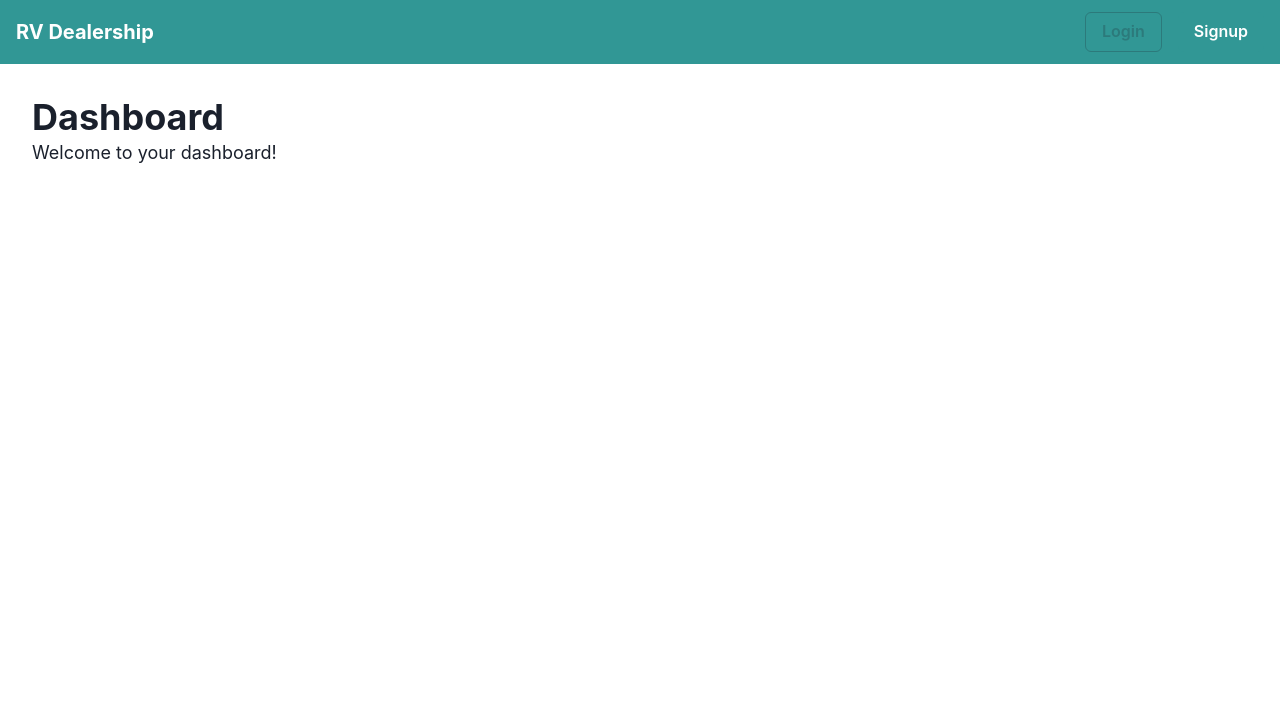
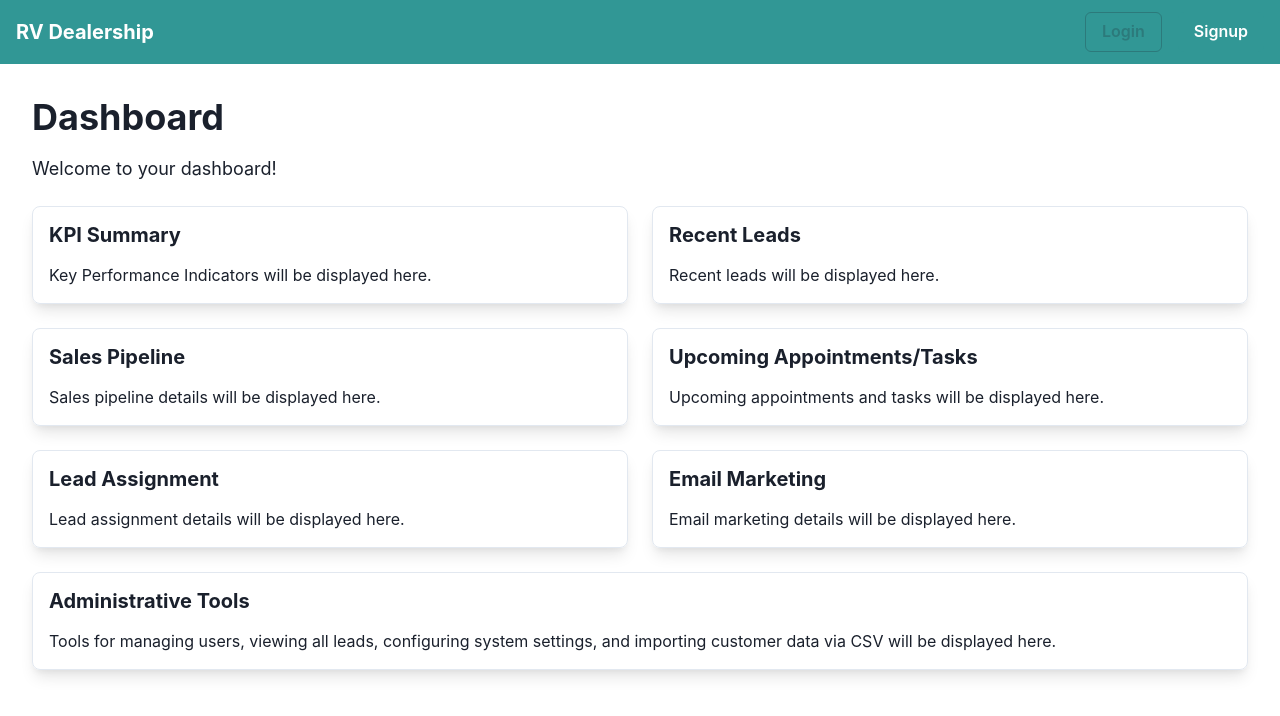
Before and after one commit to GPT-Engineer-App/rv-sales-lead-tool, a React (Vite) app: page /dashboard in a window 1280 px wide. Shown: the top 716 px of the page. Built offline with nearby package versions, Linux system fonts and the light colour scheme.

Commit message:
Added necessary modules and functionalities to the Admin Dashboard, including KPI Summary, Recent Leads, Sales Pipeline, Upcoming Appointments/Tasks, Lead Assignment, Email Marketing, and Administrative tools.

```diff
--- a/src/components/Dashboard.jsx
+++ b/src/components/Dashboard.jsx
@@ -1,11 +1,41 @@
 import React from 'react';
-import { Box, Heading, Text } from "@chakra-ui/react";
+import { Box, Heading, Text, Grid, GridItem } from "@chakra-ui/react";
+import KPISummary from './DashboardModules/KPISummary';
+import RecentLeads from './DashboardModules/RecentLeads';
+import SalesPipeline from './DashboardModules/SalesPipeline';
+import UpcomingAppointments from './DashboardModules/UpcomingAppointments';
+import LeadAssignment from './DashboardModules/LeadAssignment';
+import EmailMarketing from './DashboardModules/EmailMarketing';
+import AdminTools from './DashboardModules/AdminTools';
 
 const Dashboard = () => {
   return (
     <Box p={8}>
-      <Heading as="h1" size="xl">Dashboard</Heading>
-      <Text fontSize="lg">Welcome to your dashboard!</Text>
+      <Heading as="h1" size="xl" mb={4}>Dashboard</Heading>
+      <Text fontSize="lg" mb={6}>Welcome to your dashboard!</Text>
+      <Grid templateColumns="repeat(2, 1fr)" gap={6}>
+        <GridItem>
+          <KPISummary />
+        </GridItem>
+        <GridItem>
+          <RecentLeads />
+        </GridItem>
+        <GridItem>
+          <SalesPipeline />
+        </GridItem>
+        <GridItem>
+          <UpcomingAppointments />
+        </GridItem>
+        <GridItem>
+          <LeadAssignment />
+        </GridItem>
+        <GridItem>
+          <EmailMarketing />
+        </GridItem>
+        <GridItem colSpan={2}>
+          <AdminTools />
+        </GridItem>
+      </Grid>
     </Box>
   );
 };
--- /dev/null
+++ b/src/components/DashboardModules/AdminTools.jsx
@@ -0,0 +1,13 @@
+import React from 'react';
+import { Box, Heading, Text } from "@chakra-ui/react";
+
+const AdminTools = () => {
+  return (
+    <Box p={4} borderWidth={1} borderRadius={8} boxShadow="lg">
+      <Heading as="h2" size="md" mb={4}>Administrative Tools</Heading>
+      <Text>Tools for managing users, viewing all leads, configuring system settings, and importing customer data via CSV will be displayed here.</Text>
+    </Box>
+  );
+};
+
+export default AdminTools;
--- /dev/null
+++ b/src/components/DashboardModules/EmailMarketing.jsx
@@ -0,0 +1,13 @@
+import React from 'react';
+import { Box, Heading, Text } from "@chakra-ui/react";
+
+const EmailMarketing = () => {
+  return (
+    <Box p={4} borderWidth={1} borderRadius={8} boxShadow="lg">
+      <Heading as="h2" size="md" mb={4}>Email Marketing</Heading>
+      <Text>Email marketing details will be displayed here.</Text>
+    </Box>
+  );
+};
+
+export default EmailMarketing;
--- /dev/null
+++ b/src/components/DashboardModules/KPISummary.jsx
@@ -0,0 +1,13 @@
+import React from 'react';
+import { Box, Heading, Text } from "@chakra-ui/react";
+
+const KPISummary = () => {
+  return (
+    <Box p={4} borderWidth={1} borderRadius={8} boxShadow="lg">
+      <Heading as="h2" size="md" mb={4}>KPI Summary</Heading>
+      <Text>Key Performance Indicators will be displayed here.</Text>
+    </Box>
+  );
+};
+
+export default KPISummary;
--- /dev/null
+++ b/src/components/DashboardModules/LeadAssignment.jsx
@@ -0,0 +1,13 @@
+import React from 'react';
+import { Box, Heading, Text } from "@chakra-ui/react";
+
+const LeadAssignment = () => {
+  return (
+    <Box p={4} borderWidth={1} borderRadius={8} boxShadow="lg">
+      <Heading as="h2" size="md" mb={4}>Lead Assignment</Heading>
+      <Text>Lead assignment details will be displayed here.</Text>
+    </Box>
+  );
+};
+
+export default LeadAssignment;
--- /dev/null
+++ b/src/components/DashboardModules/RecentLeads.jsx
@@ -0,0 +1,13 @@
+import React from 'react';
+import { Box, Heading, Text } from "@chakra-ui/react";
+
+const RecentLeads = () => {
+  return (
+    <Box p={4} borderWidth={1} borderRadius={8} boxShadow="lg">
+      <Heading as="h2" size="md" mb={4}>Recent Leads</Heading>
+      <Text>Recent leads will be displayed here.</Text>
+    </Box>
+  );
+};
+
+export default RecentLeads;
--- /dev/null
+++ b/src/components/DashboardModules/SalesPipeline.jsx
@@ -0,0 +1,13 @@
+import React from 'react';
+import { Box, Heading, Text } from "@chakra-ui/react";
+
+const SalesPipeline = () => {
+  return (
+    <Box p={4} borderWidth={1} borderRadius={8} boxShadow="lg">
+      <Heading as="h2" size="md" mb={4}>Sales Pipeline</Heading>
+      <Text>Sales pipeline details will be displayed here.</Text>
+    </Box>
+  );
+};
+
+export default SalesPipeline;
--- /dev/null
+++ b/src/components/DashboardModules/UpcomingAppointments.jsx
@@ -0,0 +1,13 @@
+import React from 'react';
+import { Box, Heading, Text } from "@chakra-ui/react";
+
+const UpcomingAppointments = () => {
+  return (
+    <Box p={4} borderWidth={1} borderRadius={8} boxShadow="lg">
+      <Heading as="h2" size="md" mb={4}>Upcoming Appointments/Tasks</Heading>
+      <Text>Upcoming appointments and tasks will be displayed here.</Text>
+    </Box>
+  );
+};
+
+export default UpcomingAppointments;
```
